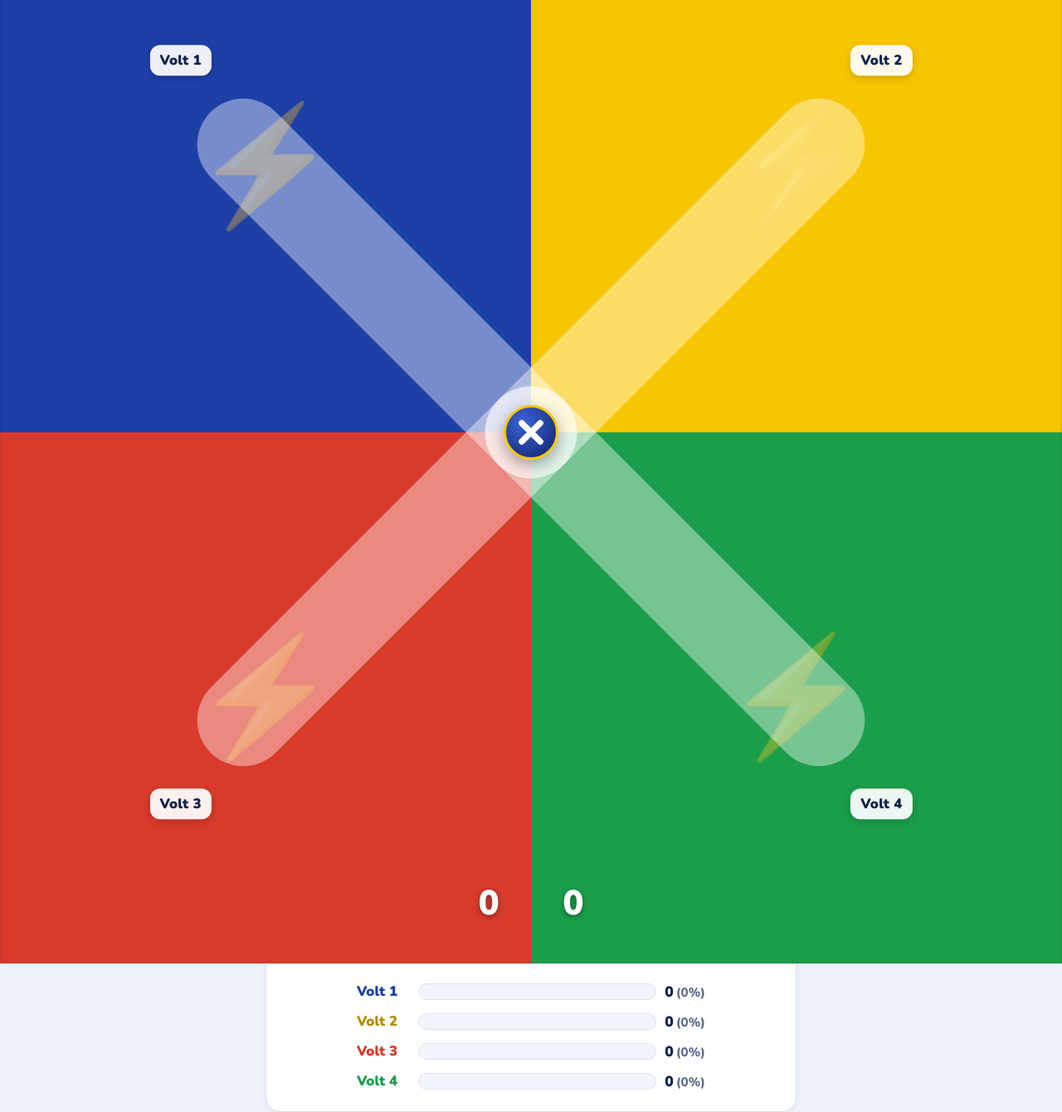
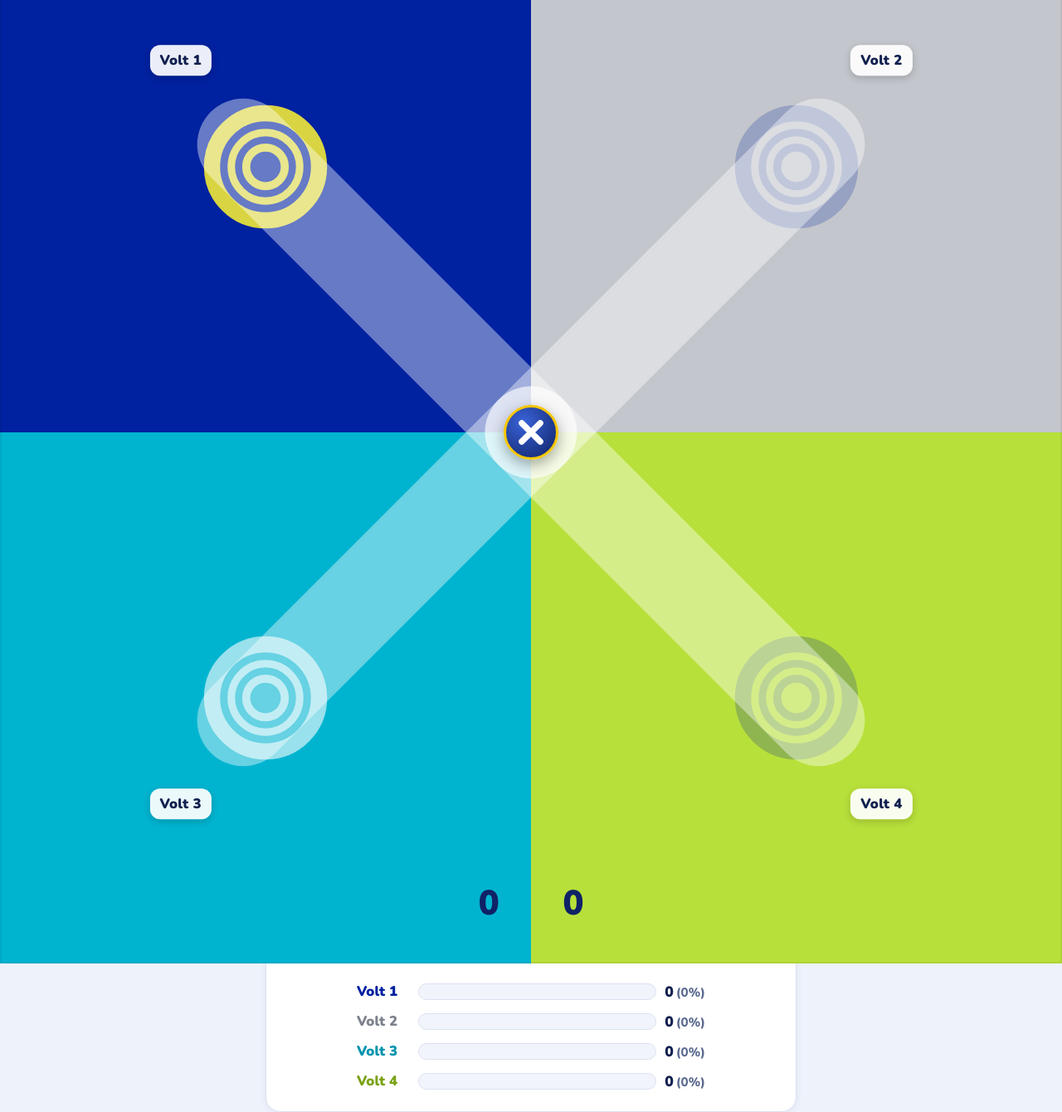
Before and after one commit to gstierling/CRV-VOLT-Dashboard, a plain HTML site: page index.html in a window 1280 px wide. Shown: the part 440-1780 px from the top of the page at 83% size. Drawn offline with nearby package versions, Linux system fonts and the light colour scheme.

Commit message:
VOLT: logo de anillos en el joystick y colores de las 4 latas
Co-Authored-By: Claude Opus 5.5 <noreply@anthropic.com>
Claude-Session: https://claude.ai/code/session_01HJr5BA1J4vyWnTn4tGEJsu

```diff
--- a/index.html
+++ b/index.html
@@ -20,10 +20,10 @@
     --text:#10204f;
     --text-dim:#5b6a8f;
     --border:#dbe2f1;
-    --v1:#1d3fa8;
-    --v2:#f7c600;
-    --v3:#d93a2b;
-    --v4:#1a9e4b;
+    --v1:#0021a0; /* azul de fondo lata 1 */
+    --v2:#c3c6cc; /* blanco grisáceo lata 2 */
+    --v3:#00b4d0; /* celeste lata 3 */
+    --v4:#b8e03a; /* verde VOLT lata 4 */
   }
   *{box-sizing:border-box; -webkit-tap-highlight-color:transparent;}
   html{overflow-x:hidden; overscroll-behavior-x:none;}
@@ -213,19 +213,18 @@
     -webkit-user-select:none;
     user-select:none;
   }
-  .rayo-fondo{
+  .logo-fondo{
     position:absolute;
-    font-size:min(28vw, 140px);
-    line-height:1;
+    width:min(30vw, 150px);
+    height:min(30vw, 150px);
     transform:translate(-50%,-50%);
-    opacity:0.35;
     z-index:0;
     pointer-events:none;
   }
-  .rayo-1{top:25%; left:25%;}
-  .rayo-2{top:25%; left:75%;}
-  .rayo-3{top:75%; left:25%;}
-  .rayo-4{top:75%; left:75%;}
+  .logo-1{top:25%; left:25%; color:#fff431; opacity:0.85;}
+  .logo-2{top:25%; left:75%; color:#0021a0; opacity:0.22;}
+  .logo-3{top:75%; left:25%; color:#ffffff; opacity:0.6;}
+  .logo-4{top:75%; left:75%; color:#0021a0; opacity:0.22;}
   .joystick-conteo{
     position:absolute;
     font-size:clamp(1.6rem, 7vw, 2.6rem);
@@ -235,9 +234,9 @@
     pointer-events:none;
   }
   .conteo-v1{top:4%; left:47%; transform:translate(-100%,0); color:#ffffff; text-shadow:0 2px 6px rgba(0,0,0,0.4);}
-  .conteo-v2{top:4%; left:53%; color:var(--teal-dark);}
-  .conteo-v3{bottom:4%; left:47%; transform:translate(-100%,0); color:#ffffff; text-shadow:0 2px 6px rgba(0,0,0,0.4);}
-  .conteo-v4{bottom:4%; left:53%; color:#ffffff; text-shadow:0 2px 6px rgba(0,0,0,0.4);}
+  .conteo-v2{top:4%; left:53%; color:#0f2266;}
+  .conteo-v3{bottom:4%; left:47%; transform:translate(-100%,0); color:#0f2266;}
+  .conteo-v4{bottom:4%; left:53%; color:#0f2266;}
   .joystick-svg{
     position:absolute;
     inset:0;
@@ -1032,10 +1031,10 @@
   <div class="seccion-joystick">
     <div class="joystick-full-bleed">
       <div class="joystick-pad" id="joystick-pad">
-        <span class="rayo-fondo rayo-1">⚡</span>
-        <span class="rayo-fondo rayo-2">⚡</span>
-        <span class="rayo-fondo rayo-3">⚡</span>
-        <span class="rayo-fondo rayo-4">⚡</span>
+        <svg class="logo-fondo logo-1" viewBox="0 0 100 100" aria-hidden="true"><g fill="none" stroke="currentColor"><circle cx="50" cy="50" r="43" stroke-width="13"/><circle cx="50" cy="50" r="27.5" stroke-width="6"/><circle cx="50" cy="50" r="15.5" stroke-width="6.5"/></g></svg>
+        <svg class="logo-fondo logo-2" viewBox="0 0 100 100" aria-hidden="true"><g fill="none" stroke="currentColor"><circle cx="50" cy="50" r="43" stroke-width="13"/><circle cx="50" cy="50" r="27.5" stroke-width="6"/><circle cx="50" cy="50" r="15.5" stroke-width="6.5"/></g></svg>
+        <svg class="logo-fondo logo-3" viewBox="0 0 100 100" aria-hidden="true"><g fill="none" stroke="currentColor"><circle cx="50" cy="50" r="43" stroke-width="13"/><circle cx="50" cy="50" r="27.5" stroke-width="6"/><circle cx="50" cy="50" r="15.5" stroke-width="6.5"/></g></svg>
+        <svg class="logo-fondo logo-4" viewBox="0 0 100 100" aria-hidden="true"><g fill="none" stroke="currentColor"><circle cx="50" cy="50" r="43" stroke-width="13"/><circle cx="50" cy="50" r="27.5" stroke-width="6"/><circle cx="50" cy="50" r="15.5" stroke-width="6.5"/></g></svg>
 
         <div class="joystick-conteo conteo-v1" id="joystick-conteo-v1">0</div>
         <div class="joystick-conteo conteo-v2" id="joystick-conteo-v2">0</div>
@@ -1276,10 +1275,10 @@ const BACKEND_ESPERADO = '2026-11-19.3'; // versión de Code.gs con la que funci
 const META_LATAS = 2500;
 
 const OPCIONES_VOLT = [
-  { id:'Volt 1', key:'v1', color:'#1d3fa8' },
-  { id:'Volt 2', key:'v2', color:'#f7c600' },
-  { id:'Volt 3', key:'v3', color:'#d93a2b' },
-  { id:'Volt 4', key:'v4', color:'#1a9e4b' }
+  { id:'Volt 1', key:'v1', color:'#0021a0', texto:'#0021a0' },
+  { id:'Volt 2', key:'v2', color:'#c3c6cc', texto:'#7d828c' },
+  { id:'Volt 3', key:'v3', color:'#00b4d0', texto:'#0093ad' },
+  { id:'Volt 4', key:'v4', color:'#b8e03a', texto:'#7aa315' }
 ];
 
 /* ================= FECHAS ================= */
@@ -1339,7 +1338,7 @@ function formatNumero(n){
     const fila = document.createElement('div');
     fila.className = 'barra-fila';
     fila.innerHTML = `
-      <span class="barra-etiqueta" style="color:${op.key === 'v2' ? '#b08d00' : op.color}">${op.id}</span>
+      <span class="barra-etiqueta" style="color:${op.texto}">${op.id}</span>
       <div class="barra-track"><div class="barra-fill" id="barra-${op.key}" style="background:${op.color}"></div></div>
       <span class="barra-valor"><span id="conteo-${op.key}">0</span><span class="barra-pct" id="pct-${op.key}">(0%)</span></span>`;
     cont.appendChild(fila);
```
